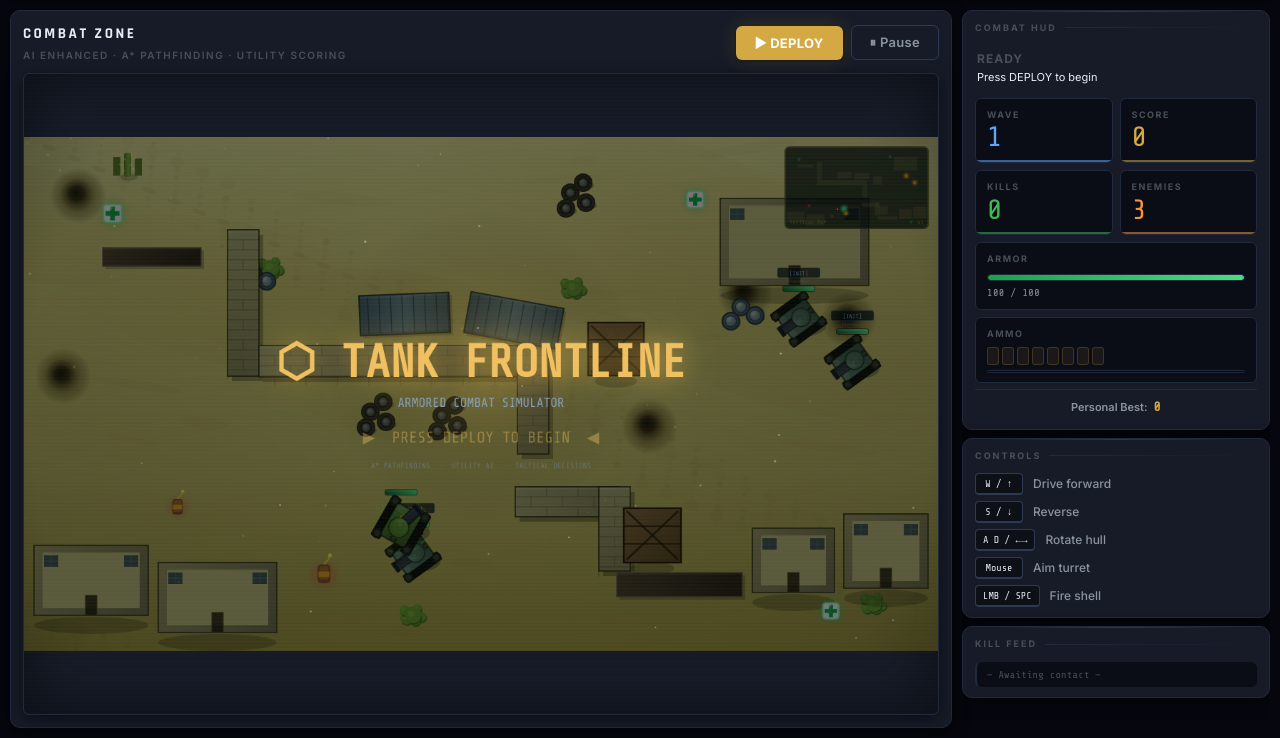
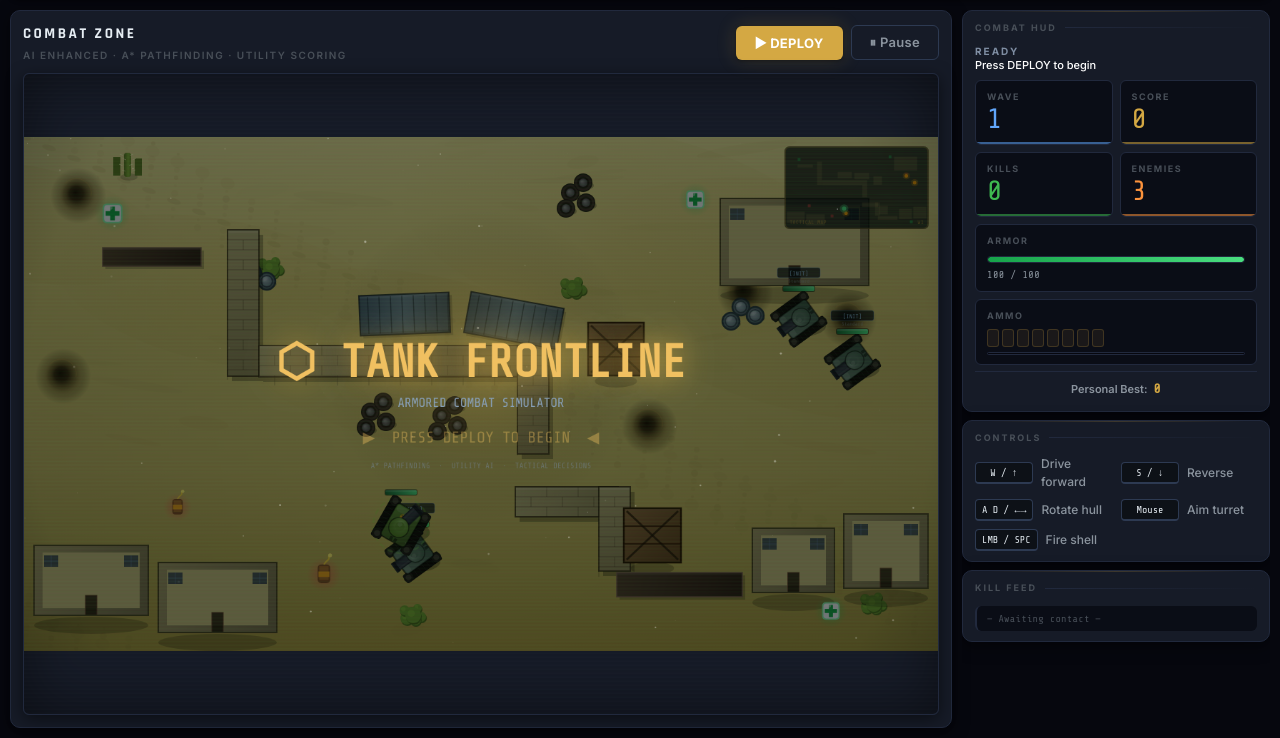
Before and after one commit to Bhim-code/Battleline_Tank_Combat_AI_Project, a plain HTML site: page my-Battleline-tank-game/client/game.html in a window 1280 px wide. Shown: the part 62-800 px from the top of the page. Drawn offline with nearby package versions, Linux system fonts and the light colour scheme; no server answers; sample sign-in values are in the browser's storage; animation ran at ten frames a second.

Commit message:
some changes in design and layout

```diff
--- a/my-Battleline-tank-game/client/css/game.css
+++ b/my-Battleline-tank-game/client/css/game.css
@@ -320,15 +320,26 @@ canvas { display: block; width: 100%; height: 100%; object-fit: contain; }
 }
 
 /* ═══ CONTROLS LIST ═════════════════════════════════════════ */
-.ctrl-list { display: flex; flex-direction: column; gap: 6px; }
-.ctrl-row  {
+.ctrl-list {
+  display: grid;
+  grid-template-columns: 1fr 1fr;
+  gap: 8px 10px;
+}
+
+.ctrl-row {
   display: flex;
   align-items: center;
-  gap: 10px;
+  gap: 8px;
   font-size: 12px;
   color: var(--text-secondary);
   font-weight: 500;
+  min-width: 0;
 }
+
+.ctrl-row:last-child {
+  grid-column: 1 / -1;
+}
+
 .key {
   font-family: 'Share Tech Mono', monospace;
   font-size: 10px;
@@ -336,11 +347,13 @@ canvas { display: block; width: 100%; height: 100%; object-fit: contain; }
   border: 1px solid var(--border-light);
   border-bottom: 2px solid var(--border-light);
   border-radius: 4px;
-  padding: 2px 7px;
+  padding: 2px 6px;
   color: var(--text);
   white-space: nowrap;
-  min-width: 48px;
+  min-width: 58px;
   text-align: center;
+  flex-shrink: 0;
+}
 }
 [data-theme="light"] .key {
   background: #f6f8fa;
@@ -420,3 +433,16 @@ canvas { display: block; width: 100%; height: 100%; object-fit: contain; }
   line-height: 1.3;
   color: var(--text-soft);
 }
+.kill-feed::-webkit-scrollbar {
+  width: 8px;
+}
+
+.kill-feed::-webkit-scrollbar-thumb {
+  border-radius: 8px;
+}
+.kill-feed {
+  max-height: 140px;
+  overflow-y: auto;
+  overflow-x: hidden;
+  padding-right: 4px;
+}
--- a/my-Battleline-tank-game/client/game.html
+++ b/my-Battleline-tank-game/client/game.html
@@ -56,9 +56,13 @@
     <!-- HUD -->
     <div class="card">
       <div class="card-title">Combat HUD</div>
-      <div class="hud-status-mini">
-  <span id="statusVal">Standby</span>
-  <span id="msgVal">Press Resume to begin</span>
+      <div style="margin:4px 0 8px;">
+  <div id="statusVal" style="font-size:10px;font-weight:800;letter-spacing:2px;text-transform:uppercase;color:#7f8ea3;line-height:1.1;">
+    Ready
+  </div>
+  <div id="msgVal" style="font-size:11px;font-weight:500;color:#ffffff;line-height:1.2;margin-top:2px;">
+    Press DEPLOY to begin
+  </div>
 </div>
       <div class="stats-grid">
         <div class="stat stat-wave">
```
